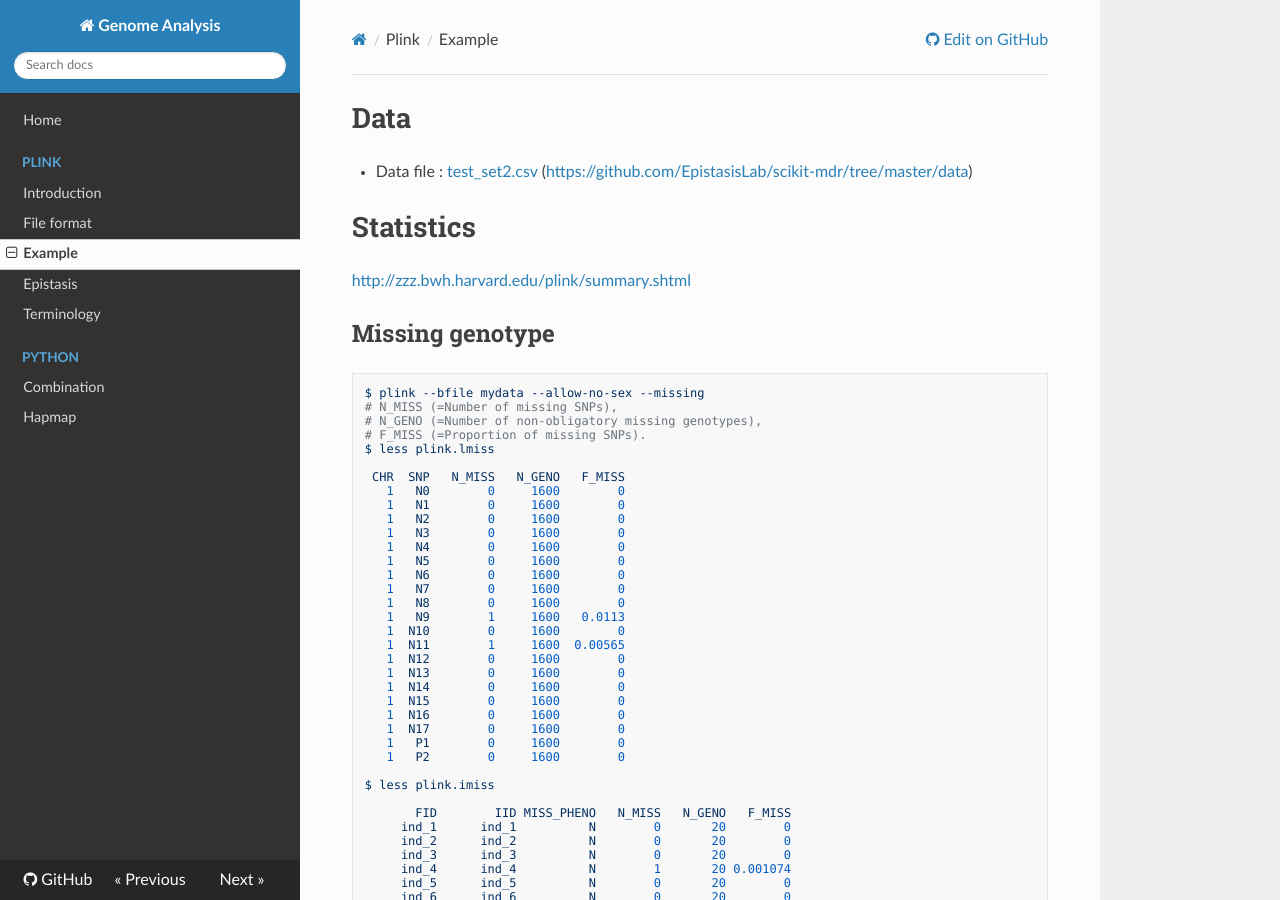
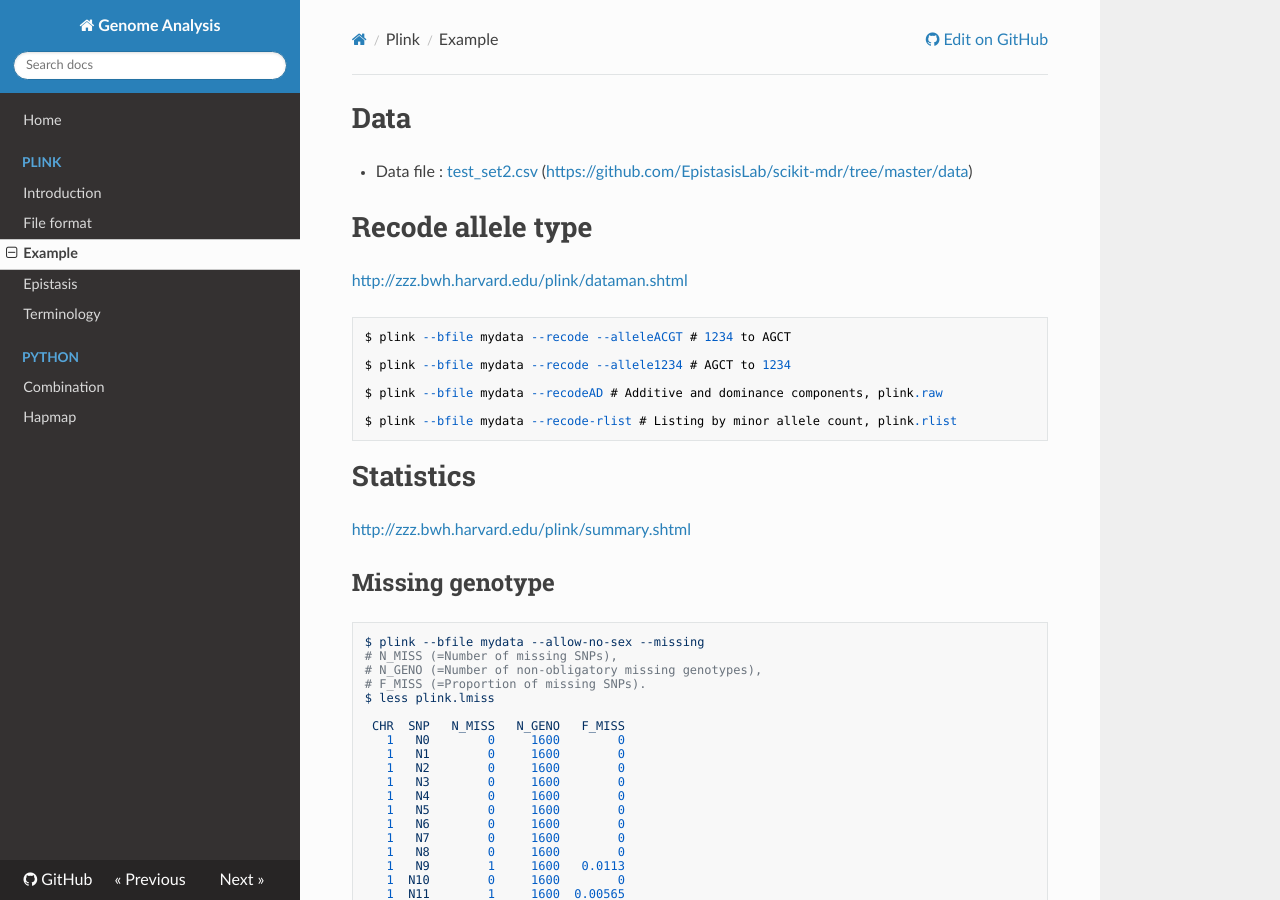
Before and after one commit to WonyoungCho/plink, an MkDocs documentation site: the page built from docs/plink_ex.md, in a window 1280 px wide and 900 px high. Built offline with MkDocs 1.6.1, drawn with Linux system fonts in a browser that asks for light colours; nearby versions of some CDN libraries; old or Windows-style settings are respelled for this version of MkDocs.

Commit message:
Update plink_ex.md

````diff
--- a/docs/plink_ex.md
+++ b/docs/plink_ex.md
@@ -1,6 +1,18 @@
 # Data
 
 - Data file : [test_set2.csv](data/test_set2.csv) (<https://github.com/EpistasisLab/scikit-mdr/tree/master/data>)
+
+# Recode allele type
+<http://zzz.bwh.harvard.edu/plink/dataman.shtml>
+```
+$ plink --bfile mydata --recode --alleleACGT # 1234 to AGCT
+
+$ plink --bfile mydata --recode --allele1234 # AGCT to 1234
+
+$ plink --bfile mydata --recodeAD # Additive and dominance components, plink.raw
+
+$ plink --bfile mydata --recode-rlist # Listing by minor allele count, plink.rlist
+```
 
 # Statistics
 <http://zzz.bwh.harvard.edu/plink/summary.shtml>
````
